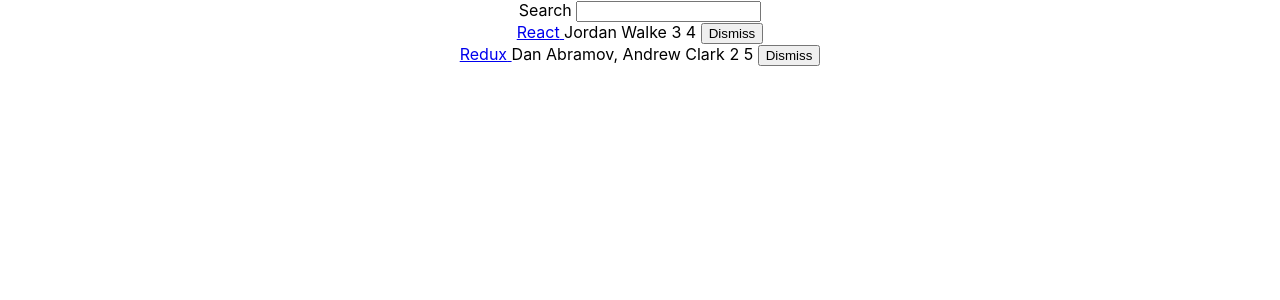
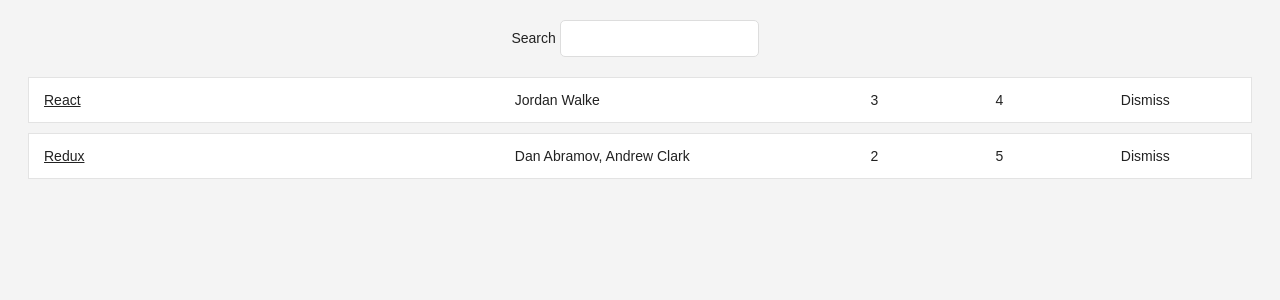
Before and after one commit to a-nunes/hackernews, a React (Create React App) app: page / in a window 1280 px wide. Shown: the top 300 px of the page. Built offline with nearby package versions, Linux system fonts and the light colour scheme.

Commit message:
Estilizando Componentes

```diff
--- a/src/App.css
+++ b/src/App.css
@@ -1,32 +1,63 @@
-.App {
+.page {
+  margin: 20px;
+}
+
+.interactions {
   text-align: center;
 }
 
-.App-logo {
-  animation: App-logo-spin infinite 20s linear;
-  height: 40vmin;
+.table {
+  margin: 20px 0;
 }
 
-.App-header {
-  background-color: #282c34;
-  min-height: 100vh;
+.table-header {
   display: flex;
-  flex-direction: column;
-  align-items: center;
-  justify-content: center;
-  font-size: calc(10px + 2vmin);
-  color: white;
+  line-height: 24px;
+  font-size: 16px;
+  padding: 0 10px;
+  justify-content: space-between;
 }
 
-.App-link {
-  color: #61dafb;
+.table-empty {
+  margin: 200px;
+  text-align: center;
+  font-size: 16px;
 }
 
-@keyframes App-logo-spin {
-  from {
-    transform: rotate(0deg);
-  }
-  to {
-    transform: rotate(360deg);
-  }
+.table-row {
+  display: flex;
+  line-height: 24px;
+  white-space: nowrap;
+  margin: 10px 0;
+  padding: 10px;
+  background: #ffffff;
+  border: 1px solid #e3e3e3;
 }
+
+.table-header > span {
+  overflow: hidden;
+  text-overflow: ellipsis;
+  padding: 0 5px;
+}
+
+.table-row > span {
+  overflow: hidden;
+  text-overflow: ellipsis;
+  padding: 0 5px;
+}
+
+.button-inline {
+  border-width: 0;
+  background: transparent;
+  color: inherit;
+  text-align: inherit;
+  -webkit-font-smoothing: inherit;
+  padding: 0;
+  font-size: inherit;
+  cursor: pointer;
+}
+
+.button-active {
+  border-radius: 0;
+  border-bottom: 1px solid #38bb6c;
+}
--- a/src/App.js
+++ b/src/App.js
@@ -79,13 +79,15 @@
   render() {
     const { searchTerm, list, users } = this.state;
     return (
-      <div className="App">
+      <div className="page">
+        <div className="interactions">
           <Search
             value={searchTerm}
             onChange={this.onSearchChange}
           >
             Search
           </Search>
+        </div>
         <Table
           list={list}
           pattern={searchTerm}
@@ -105,19 +107,32 @@
     />
   </form>
 
+const largeColumn = {
+  width: '40%',
+}
+
+const midColumn = {
+  width: '30%',
+}
+
+const smallColumn = {
+  width: '10%',
+}
+
 const Table = ({list, pattern, onDismiss}) =>
-  <div>
+  <div className="table">
     {list.filter(isSearched(pattern)).map(item =>
-      <div key={item.objectID}>
-        <span>
+      <div key={item.objectID} className="table-row">
+        <span style={largeColumn}>
           <a href={item.url}>{item.title} </a>
         </span>
-        <span>{item.author} </span>
-        <span>{item.num_comments} </span>
-        <span>{item.points} </span>
-        <span>
+        <span style={midColumn}>{item.author} </span>
+        <span style={smallColumn}>{item.num_comments} </span>
+        <span style={smallColumn}>{item.points} </span>
+        <span style={smallColumn}>
           <Button
             onClick={() => onDismiss(item.objectID)}
+            className="button-inline"
           >
             Dismiss
           </Button>
--- a/src/index.css
+++ b/src/index.css
@@ -1,14 +1,44 @@
 body {
-  margin: 0;
-  padding: 0;
-  font-family: -apple-system, BlinkMacSystemFont, "Segoe UI", "Roboto", "Oxygen",
-    "Ubuntu", "Cantarell", "Fira Sans", "Droid Sans", "Helvetica Neue",
-    sans-serif;
-  -webkit-font-smoothing: antialiased;
-  -moz-osx-font-smoothing: grayscale;
+  color: #222;
+  background: #f4f4f4;
+  font: 400 14px CoreSans, Arial, sans-serif;
 }
 
-code {
-  font-family: source-code-pro, Menlo, Monaco, Consolas, "Courier New",
-    monospace;
+a {
+  color: #222;
 }
+
+a:hover {
+  text-decoration: underline;
+}
+
+ul, li {
+  list-style: none;
+  padding: 0;
+  margin: 0;
+}
+
+input {
+  padding: 10px;
+  border-radius: 5px;
+  outline: none;
+  margin-right: 10px;
+  border: 1px solid #dddddd;
+}
+
+button {
+  padding: 10px;
+  border-radius: 5px;
+  border: 1px solid #dddddd;
+  background: transparent;
+  color: #808080;
+  cursor: pointer;
+}
+
+button:hover {
+  color: #222;
+}
+
+*:focus {
+  outline: none;
+}
```
Lines whose indentation alone changed are shown as unchanged.
